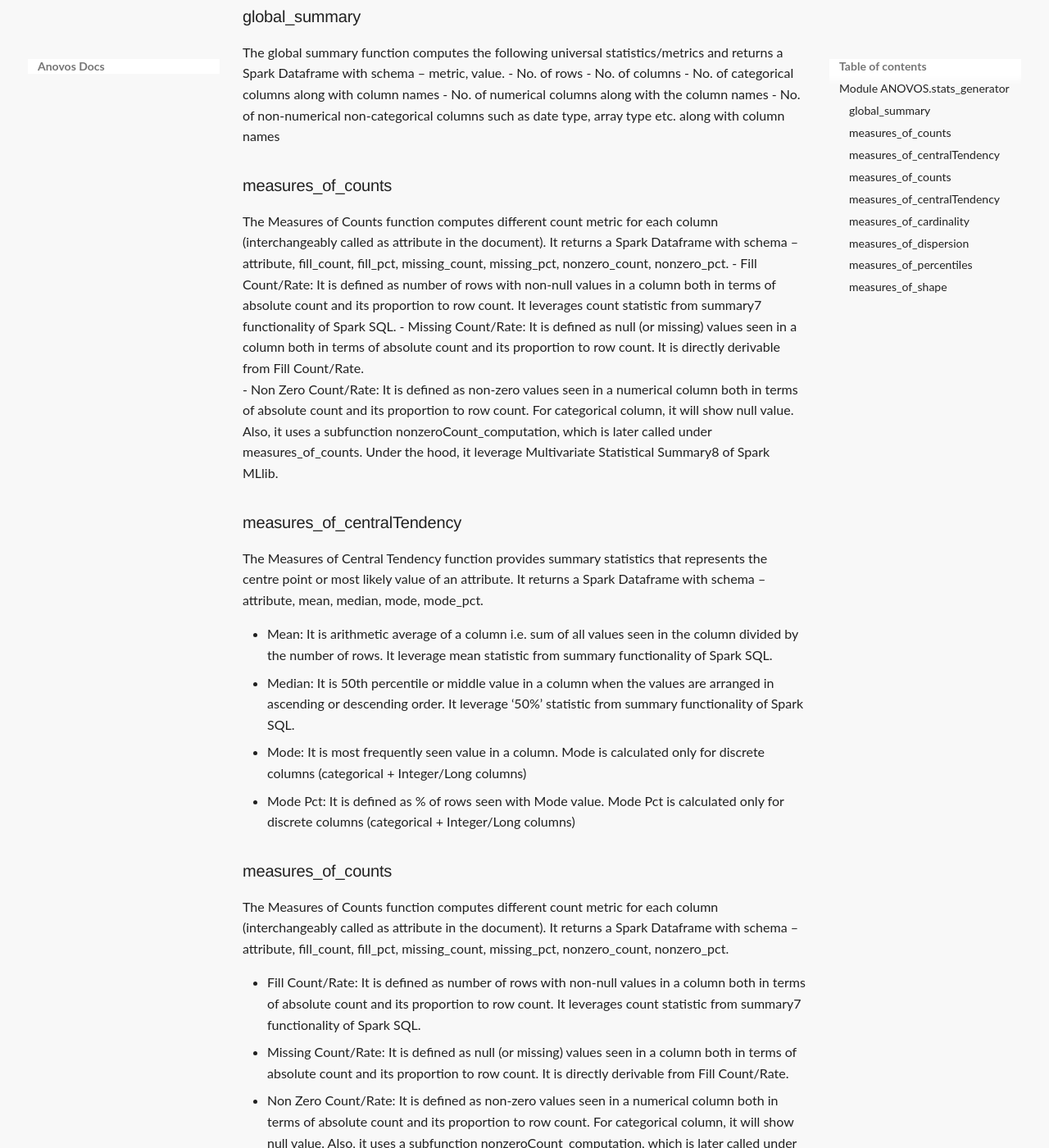
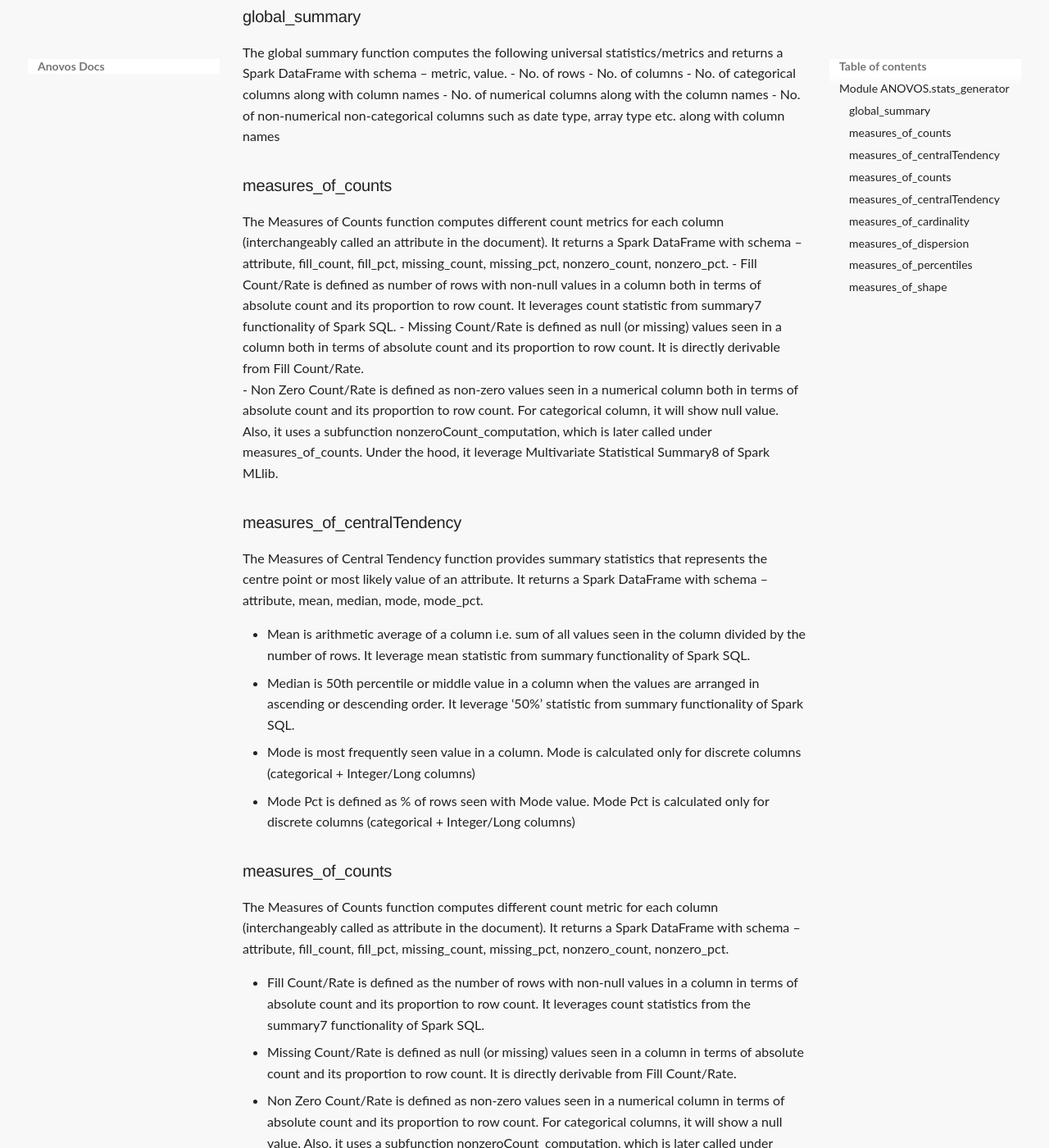
Before and after one commit to anovos/anovos-docs, an MkDocs documentation site: the page built from docs/docs/anovos-modules-overview/data-analyzer/index.md, in a window 1280 px wide and 1400 px high, scrolled down 828 px. Shown: the whole window at 82% size. Built offline with MkDocs 1.6.1 and Material for MkDocs 9.7.7, drawn with Linux system fonts in a browser that asks for light colours; some of the changed text lies outside the part shown.

Commit message:
updating modules

```diff
--- a/docs/docs/anovos-modules-overview/data-analyzer/index.md
+++ b/docs/docs/anovos-modules-overview/data-analyzer/index.md
@@ -1,6 +1,6 @@
 ## Module ANOVOS.stats_generator
 
-This module generates all descriptive statistics related to the ingested data. Descriptive statistics are broken down into different metric types and each function corresponds to one metric type.
+This module generates all the descriptive statistics related to the ingested data. Descriptive statistics are broken down into different metric types, and each function corresponds to one metric type.
 - global_summary
 - measures_of_counts
 - measures_of_centralTendency
@@ -9,17 +9,16 @@
 - measures_of_percentiles
 - measures_of_shape
 
-
-Columns which are subjected to these analysis can be controlled by right combination of arguments - list_of_cols and drop_cols. All above functions require following arguments:
+Columns subjected to this analysis can be controlled by the right combination of arguments - list_of_cols and drop_cols. All the above functions require the following arguments:
 
 - **idf**: Input dataframe
 - **list_of_cols**: This argument, in a list format, is used to specify the columns which are subjected to the analysis in the input dataframe. Alternatively, instead of list, columns can be specified in a single text format where different column names are separated by pipe delimiter “|”. The user can also use “all” as an input to this argument to consider all columns. This is super useful instead of specifying all column names manually.
-- **drop_cols**: This argument, in a list format, is used to specify the columns which needs to be dropped from list_of_cols. Alternatively, instead of list, columns can be specified in a single text format where different column names are separated by pipe delimiter “|”. It is most useful when used coupled with “all” value of list_of_cols, when we need to consider all columns except few handful of them.
+- **drop_cols**: In a list format, this argument is used to specify the columns that need to be dropped from list_of_cols. Instead of a list, columns can be specified in a single text format where different column names are separated by pipe delimiter “|”. It is most useful when coupled with the “all” value of list_of_cols, when we need to consider all columns except a few handful of them.
 - **print_impact**: This argument is to print out the statistics.
 
 ### global_summary
 
-The global summary function computes the following universal statistics/metrics and returns a Spark Dataframe with schema – metric, value.
+The global summary function computes the following universal statistics/metrics and returns a Spark DataFrame with schema – metric, value.
 - No. of rows
 - No. of columns
 - No. of categorical columns along with column names
@@ -28,46 +27,46 @@
 
 ### measures_of_counts
 
-The Measures of Counts function computes different count metric for each column (interchangeably called as attribute in the document). It returns a Spark Dataframe with schema – attribute, fill_count, fill_pct, missing_count, missing_pct, nonzero_count, nonzero_pct.
-- Fill Count/Rate: It is defined as number of rows with non-null values in a column both in terms of absolute count and its proportion to row count. It leverages count statistic from summary7 functionality of Spark SQL.
-- Missing Count/Rate: It is defined as null (or missing) values seen in a column both in terms of absolute count and its proportion to row count. It is directly derivable from Fill Count/Rate.
-- Non Zero Count/Rate: It is defined as non-zero values seen in a numerical column both in terms of absolute count and its proportion to row count. For categorical column, it will show null value. Also, it uses a subfunction nonzeroCount_computation, which is later called under measures_of_counts. Under the hood, it leverage Multivariate Statistical Summary8 of Spark MLlib.
+The Measures of Counts function computes different count metrics for each column (interchangeably called an attribute in the document). It returns a Spark DataFrame with schema – attribute, fill_count, fill_pct, missing_count, missing_pct, nonzero_count, nonzero_pct.
+- Fill Count/Rate is defined as number of rows with non-null values in a column both in terms of absolute count and its proportion to row count. It leverages count statistic from summary7 functionality of Spark SQL.
+- Missing Count/Rate is defined as null (or missing) values seen in a column both in terms of absolute count and its proportion to row count. It is directly derivable from Fill Count/Rate.
+- Non Zero Count/Rate is defined as non-zero values seen in a numerical column both in terms of absolute count and its proportion to row count. For categorical column, it will show null value. Also, it uses a subfunction nonzeroCount_computation, which is later called under measures_of_counts. Under the hood, it leverage Multivariate Statistical Summary8 of Spark MLlib.
 
 ### measures_of_centralTendency
 
-The Measures of Central Tendency function provides summary statistics that represents the centre point or most likely value of an attribute. It returns a Spark Dataframe with schema – attribute, mean, median, mode, mode_pct.
+The Measures of Central Tendency function provides summary statistics that represents the centre point or most likely value of an attribute. It returns a Spark DataFrame with schema – attribute, mean, median, mode, mode_pct.
 
-- Mean: It is arithmetic average of a column i.e. sum of all values seen in the column divided by the number of rows. It leverage mean statistic from summary functionality of Spark SQL.
-- Median: It is 50th percentile or middle value in a column when the values are arranged in ascending or descending order. It leverage ‘50%’ statistic from summary functionality of Spark SQL.
-- Mode: It is most frequently seen value in a column. Mode is calculated only for discrete columns (categorical + Integer/Long columns)
-- Mode Pct: It is defined as % of rows seen with Mode value. Mode Pct is calculated only for discrete columns (categorical + Integer/Long columns)
+- Mean is arithmetic average of a column i.e. sum of all values seen in the column divided by the number of rows. It leverage mean statistic from summary functionality of Spark SQL.
+- Median is 50th percentile or middle value in a column when the values are arranged in ascending or descending order. It leverage ‘50%’ statistic from summary functionality of Spark SQL.
+- Mode is most frequently seen value in a column. Mode is calculated only for discrete columns (categorical + Integer/Long columns)
+- Mode Pct is defined as % of rows seen with Mode value. Mode Pct is calculated only for discrete columns (categorical + Integer/Long columns)
 
 ### measures_of_counts
 
-The Measures of Counts function computes different count metric for each column (interchangeably called as attribute in the document). It returns a Spark Dataframe with schema – attribute, fill_count, fill_pct, missing_count, missing_pct, nonzero_count, nonzero_pct.
+The Measures of Counts function computes different count metric for each column (interchangeably called as attribute in the document). It returns a Spark DataFrame with schema – attribute, fill_count, fill_pct, missing_count, missing_pct, nonzero_count, nonzero_pct.
 
-- Fill Count/Rate: It is defined as number of rows with non-null values in a column both in terms of absolute count and its proportion to row count. It leverages count statistic from summary7 functionality of Spark SQL.
-- Missing Count/Rate: It is defined as null (or missing) values seen in a column both in terms of absolute count and its proportion to row count. It is directly derivable from Fill Count/Rate.
-- Non Zero Count/Rate: It is defined as non-zero values seen in a numerical column both in terms of absolute count and its proportion to row count. For categorical column, it will show null value. Also, it uses a subfunction nonzeroCount_computation, which is later called under measures_of_counts. Under the hood, it leverage Multivariate Statistical Summary8 of Spark MLlib.
+- Fill Count/Rate is defined as the number of rows with non-null values in a column in terms of absolute count and its proportion to row count. It leverages count statistics from the summary7 functionality of Spark SQL.
+- Missing Count/Rate is defined as null (or missing) values seen in a column in terms of absolute count and its proportion to row count. It is directly derivable from Fill Count/Rate.
+- Non Zero Count/Rate is defined as non-zero values seen in a numerical column in terms of absolute count and its proportion to row count. For categorical columns, it will show a null value. Also, it uses a subfunction nonzeroCount_computation, which is later called under measures_of_counts. Under the hood, it leverages Multivariate Statistical Summary8 of Spark MLlib.
 
 ### measures_of_centralTendency
-The Measures of Central Tendency function provides summary statistics that represents the centre point or most likely value of an attribute. It returns a Spark Dataframe with schema – attribute, mean, median, mode, mode_pct.
+The Measures of Central Tendency function provides summary statistics representing the attribute's center point or most likely value. It returns a Spark DataFrame with schema – attribute, mean, median, mode, mode_pct.
 
-- Mean: It is arithmetic average of a column i.e. sum of all values seen in the column divided by the number of rows. It leverage mean statistic from summary functionality of Spark SQL.
-- Median: It is 50th percentile or middle value in a column when the values are arranged in ascending or descending order. It leverage ‘50%’ statistic from summary functionality of Spark SQL.
-- Mode: It is most frequently seen value in a column. Mode is calculated only for discrete columns (categorical + Integer/Long columns)
-- Mode Pct: It is defined as % of rows seen with Mode value. Mode Pct is calculated only for discrete columns (categorical + Integer/Long columns)
+- Mean is the arithmetic average of a column i.e., the sum of all values seen in the column divided by the number of rows. It leverage mean statistic from the summary functionality of Spark SQL.
+- Median is the 50th percentile or the middle value in a column when the values are arranged in ascending or descending order. It leverage '50%' statistic from the summary functionality of Spark SQL.
+- Mode is the most frequently seen value in a column. Mode is calculated only for discrete columns (categorical + Integer/Long columns).
+- Mode Pct is defined as % of rows seen with Mode value. Mode Pct is calculated only for discrete columns (categorical + Integer/Long columns)
 
 ### measures_of_cardinality
 The Measures of Cardinality function provides statistics that are related to unique values seen in an attribute. These statistics are calculated only for discrete columns (categorical + Integer/Long columns). It returns a Spark Dataframe with schema – attribute, unique_values, IDness.
 
-- Unique Values: It is defined as distinct value count of a column. It relies on a subfunction uniqueCount_computation for its computation and leverage countDistinct9 functionality of Spark SQL.
-- IDness: It is calculated as Unique Values divided by non-null values seen in a column. Non-null values count is used instead of total count because too many null values can give misleading results even if the column have all unique values (except null). It uses subfunctions - uniqueCount_computation and missingCount_computation.
+- Unique Value is defined as a distinct value count of a column. It relies on a subfunction uniqueCount_computation for its computation and leverages the countDistinct9 functionality of Spark SQL.
+- IDness is calculated as Unique Values divided by non-null values seen in a column. Non-null values count is used instead of total count because too many null values can give misleading results even if the column have all unique values (except null). It uses subfunctions - uniqueCount_computation and missingCount_computation.
 
 ### measures_of_dispersion
-The Measures of Dispersion function provides statistics that describe the spread of a numerical attribute. Alternatively, these statistics are also known as measures of spread. It returns a Spark Dataframe with schema – attribute, stddev, variance, cov, IQR, range.
+The Measures of Dispersion function provides statistics that describe the spread of a numerical attribute. Alternatively, these statistics are also known as measures of spread. It returns a Spark DataFrame with schema – attribute, stddev, variance, cov, IQR, range.
 
-- Standard Deviation (stddev): It measures how concentrated an attribute is around the mean or average and mathematically computed as  below. It leverage ‘stddev’ statistic from summary functionality of Spark SQL.
+- Standard Deviation (stddev) measures how concentrated an attribute is around the mean or average and mathematically computed as  below. It leverages ‘stddev’ statistic from summary functionality of Spark SQL.
 
         s= X- X2n -1
 
@@ -77,20 +76,20 @@
         X is attribute mean
         n is no. of rows
 
-- Variance: It is squared value of Standard Deviation.
-- Coefficient of Variance (cov): It is computed as ratio of Standard Deviation & Mean. It leverage ‘stddev’ and ‘mean’ statistic from summary functionality of Spark SQL.
-- Interquartile Range (IQR): It describes the difference between the third quartile (75th percentile) and the first quartile (25th percentile), telling us about the range where middle half values are seen. It leverage ‘25%’ and ‘75%’ statistics from summary functionality of Spark SQL.
-- Range: It is simply the difference between the maximum value and the minimum value. It leverage ‘min’ and ‘max’ statistics from summary functionality of Spark SQL.
+- Variance is the squared value of Standard Deviation.
+- Coefficient of Variance (cov) is computed as ratio of Standard Deviation & Mean. It leverages ‘stddev’ and ‘mean’ statistic from the summary functionality of Spark SQL.
+- Interquartile Range (IQR): It describes the difference between the third quartile (75th percentile) and the first quartile (25th percentile), telling us about the range where middle half values are seen. It leverage ‘25%’ and ‘75%’ statistics from the summary functionality of Spark SQL.
+- Range is simply the difference between the maximum value and the minimum value. It leverage ‘min’ and ‘max’ statistics from the summary functionality of Spark SQL.
 
 ### measures_of_percentiles
 
-The Measures of Percentiles function provides statistics at different percentiles, where Nth percentile can be interpreted as N% of rows have value lesser than or equal to Nth percentile value. It is prominently used to quick detection of skewness or outlier. Alternatively, these statistics are also known as measures of position. These statistics are computed only for numerical attributes.
+he Measures of Percentiles function provides statistics at different percentiles. Nth percentile can be interpreted as N% of rows having values lesser than or equal to Nth percentile value. It is prominently used for quick detection of skewness or outlier. Alternatively, these statistics are also known as measures of position. These statistics are computed only for numerical attributes.
 
 It returns a Spark Dataframe with schema – attribute, min, 1%, 5%, 10%, 25%, 50%, 75%, 90%, 95%, 99%, max. It leverage ‘N%’ statistics from summary functionality of Spark SQL where N is 0 for min and 100 for max.
 
 ### measures_of_shape
 
-The Measures of Shapes function provides statistics related to the shape of attribute’s distribution. Alternatively, these statistics are also known as measures of moment and are computed only for numerical attributes. It returns a Spark Dataframe with schema – attribute, skewness, kurtosis.
+The Measures of Shapes function provides statistics related to the shape of an attribute's distribution. Alternatively, these statistics are also known as measures of the moment and are computed only for numerical attributes. It returns a Spark Dataframe with schema – attribute, skewness, kurtosis.
 
-- Skewness: It describes how much skewed values are, relative to a perfect bell curve that is observed in normal distribution, and also the direction of skew. If the majority of the values are at the left and the right tail is longer, we say that the distribution is skewed right or positively skewed; if the peak is toward the right and the left tail is longer, we say that the distribution is skewed left or negatively skewed. It leverage skewness10 functionality of Spark SQL.
-- (Excess) Kurtosis: It describes how tall and sharp the central peak is, relative to a perfect bell curve that is observed in normal distribution. The reference standard is a normal distribution, which has a kurtosis of 3. In token of this, often the excess kurtosis is presented: excess kurtosis is simply kurtosis−3. Higher (positive) values indicate a higher, sharper peak; lower (negative) values indicate a lower, less distinct peak. It leverage kurtosis11 functionality of Spark SQL.
+- Skewness describes how much-skewed values are relative to a perfect bell curve observed in normal distribution and the direction of skew. If the majority of the values are at the left and the right tail is longer, we say that the distribution is skewed right or positively skewed; if the peak is toward the right and the left tail is longer, we say that the distribution is skewed left or negatively skewed. It leverage skewness10 functionality of Spark SQL.
+- (Excess) Kurtosis describes how tall and sharp the central peak is relative to a perfect bell curve observed in the normal distribution. The reference standard is a normal distribution, which has a kurtosis of 3. In token of this, often, the excess kurtosis is presented: excess kurtosis is simply kurtosis−3. Higher (positive) values indicate a higher, sharper peak; lower (negative) values indicate a less distinct peak. It leverages kurtosis11 functionality of Spark SQL.
```
Also changed, not shown: docs/docs/anovos-modules-overview/data-ingest/index.md (+20 -20 lines).
